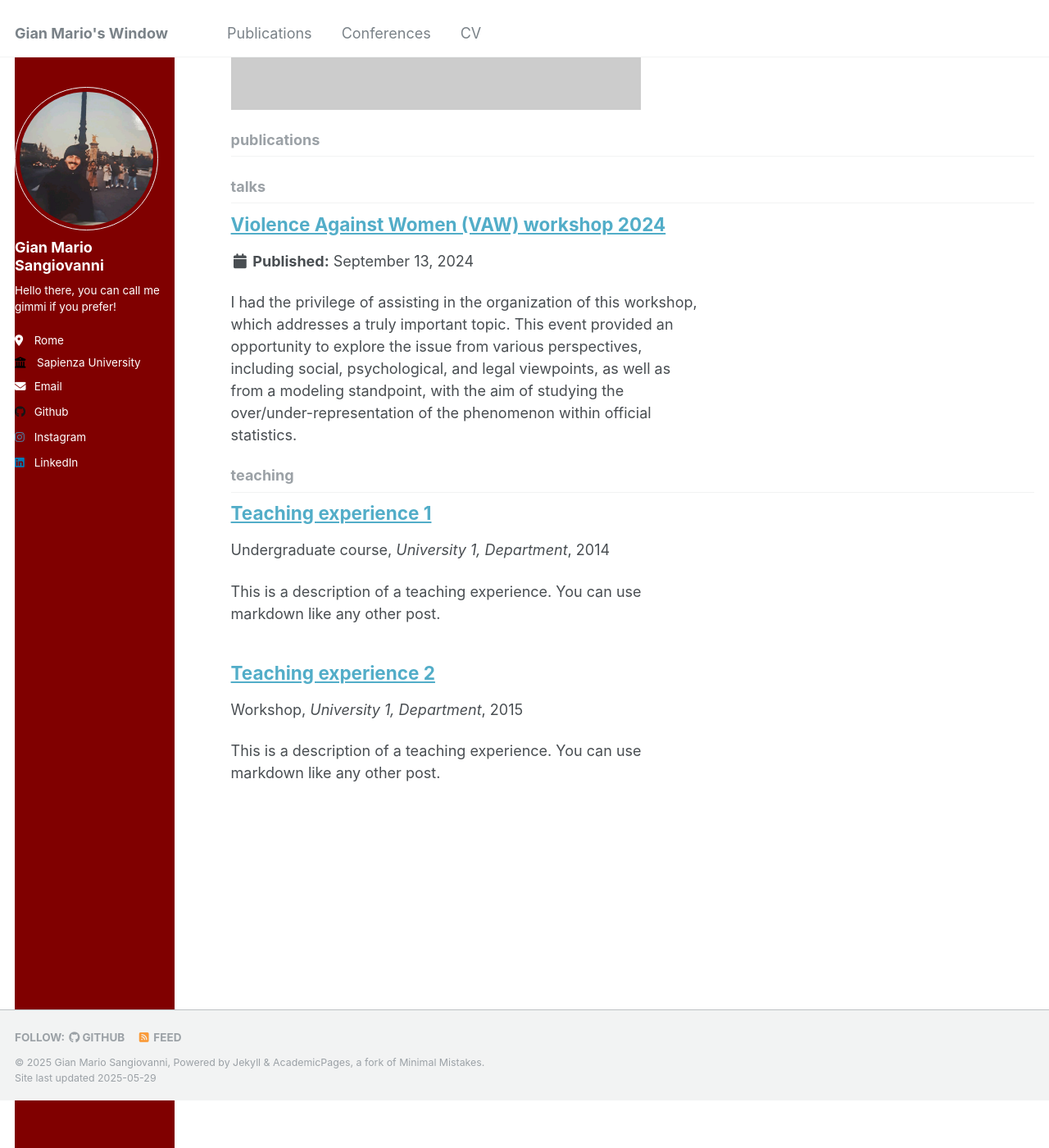
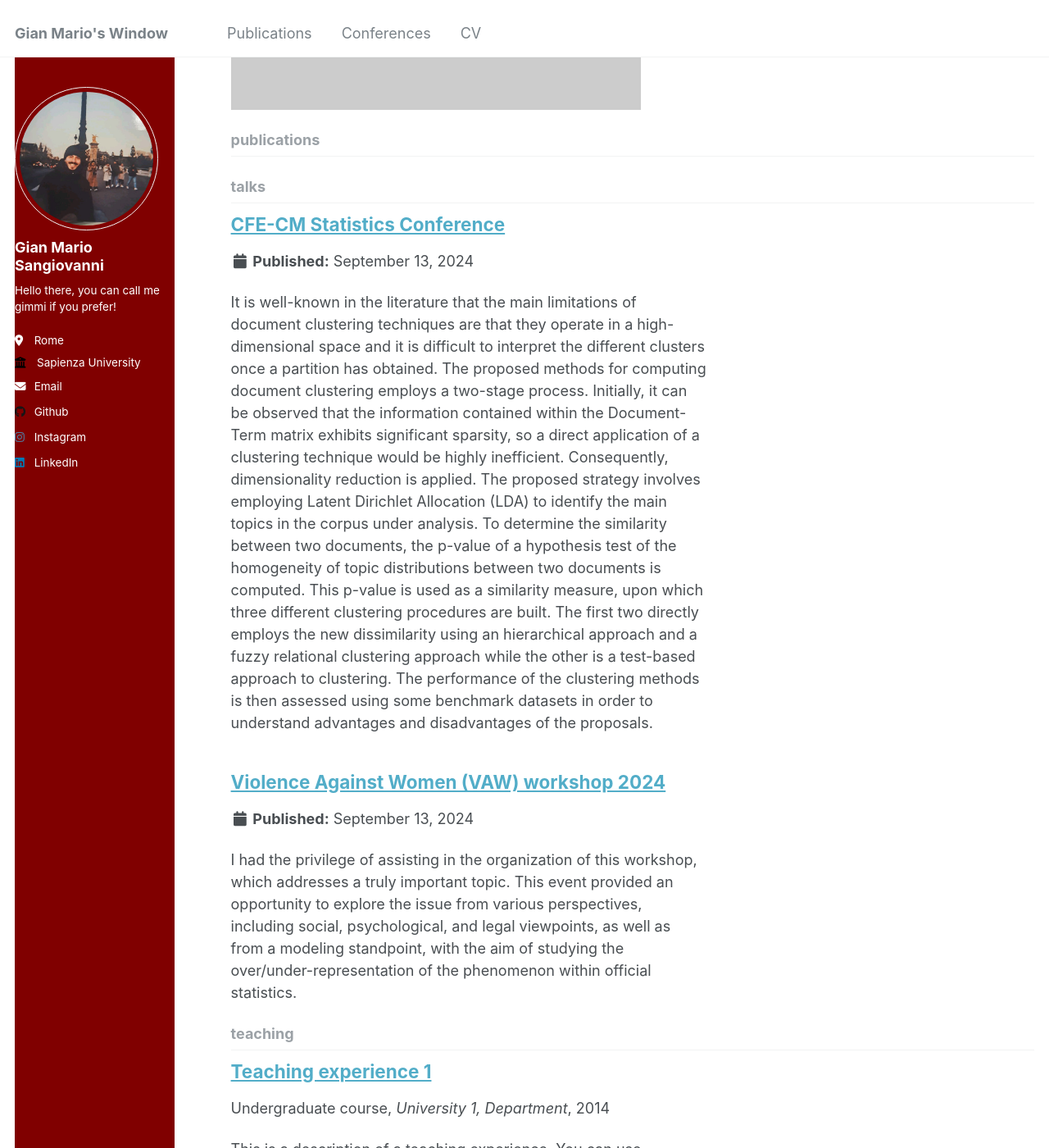
Before and after one commit to justgimmi/justgimmi.github.io, a Jekyll site: the page built from _pages/collection-archive.html, in a window 1280 px wide and 1400 px high, scrolled down 958 px. Shown: the whole window at 82% size. Built offline with Jekyll 4.4.1, drawn with Linux system fonts in a browser that asks for light colours.

Commit message:
Add Conference

```diff
--- a/_config.yml
+++ b/_config.yml
@@ -27,7 +27,7 @@ author:
   location         : "Rome"
   employer         : "Sapienza University"
   uri              : # URL
-  email            : "gm.sangiovanni@libero.it"
+  email            : "gianmario.sangiovanni@uniroma1.it"
   arxiv            : # URL - Update with the correct link to your profile
   googlescholar    :
   impactstory      : # URL
--- /dev/null
+++ b/_talks/Fer.md
@@ -0,0 +1,11 @@
+---
+title: "CFE-CM Statistics Conference "
+collection: talks
+category: "Invited Speaker"
+permalink: /talks/Fer
+venue: "King's College London"
+date: 2024-09-13
+location: "London, UK"
+---
+
+It is well-known in the literature that the main limitations of document clustering techniques are that they operate in a high-dimensional space and it is difficult to interpret the different clusters once a partition has obtained. The proposed methods for computing document clustering employs a two-stage process.  Initially, it can be observed that the information contained within the Document-Term matrix exhibits significant sparsity, so a direct application of a clustering technique would be highly inefficient. Consequently, dimensionality reduction is applied. The proposed strategy involves employing Latent Dirichlet Allocation (LDA) to identify the main topics in the corpus under analysis. To determine the similarity between two documents, the p-value of a hypothesis test of the homogeneity of topic distributions between two documents is computed. This p-value is used as a similarity measure, upon which three different clustering procedures are built. The first two directly employs the new dissimilarity using an hierarchical approach and a fuzzy relational clustering approach while the other is a test-based approach to clustering. The performance of the clustering methods is then assessed using some benchmark datasets in order to understand advantages and disadvantages of the proposals.
--- a/talkmap/org-locations.js
+++ b/talkmap/org-locations.js
@@ -1,4 +1,9 @@
 var addressPoints = [
+  [
+    "London, UK",
+    51.5074456,
+    -0.1277653
+  ],
   [
     "Rome, Italy",
     41.8933203,
```
Also changed, not shown: 1 other file.
